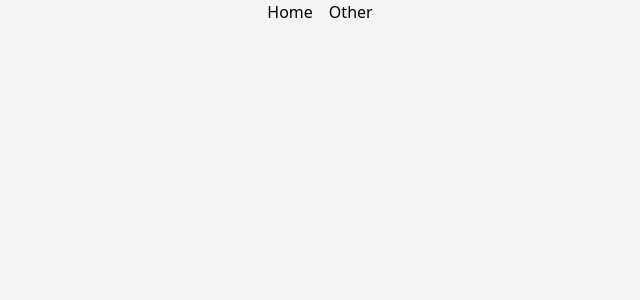
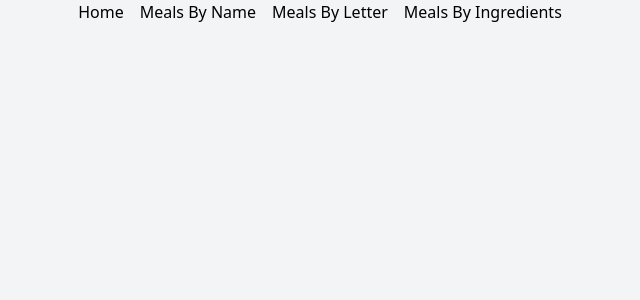
Before and after one commit to jessmontes/homework13-15, a Vue app: page /meal-search/ingredients in a window 1280 px wide. Before the commit this address had no page. Shown: the top 300 px of the page, without its empty margins (320-960 px from the left). Built offline with nearby package versions, Linux system fonts and the light colour scheme.

Commit message:
navigation working

```diff
--- a/src/components/NavMenu.vue
+++ b/src/components/NavMenu.vue
@@ -1,7 +1,10 @@
 <template>
   <nav>
-    <RouterLink to="/">Home</RouterLink>
-    <RouterLink to="/other">Other</RouterLink>
+    <RouterLink to="{name: 'Home'}">Home</RouterLink>
+    <RouterLink to="{name: 'MealsByName'}">Meals By Name</RouterLink>
+    <RouterLink to="{name: 'MealsByLetter'}">Meals By Letter</RouterLink>
+    <RouterLink to="{name: 'MealsByIngredients'}">Meals By Ingredients</RouterLink>
+
   </nav>
 </template>
 
--- a/vite.config.js
+++ b/vite.config.js
@@ -4,6 +4,7 @@
 
 // https://vitejs.dev/config/
 export default defineConfig({
+  base: '/homework13-15/',
   plugins: [vue()],
   resolve: {
     alias: {
```
Also changed, not shown: src/router.js (+12 -1 lines), src/views/Ingredients.vue (added, +7 -0 lines), src/views/MealDetails.vue (added, +7 -0 lines), src/views/MealsByIngredients.vue (added, +7 -0 lines), src/views/MealsByLetter.vue (added, +7 -0 lines), src/views/MealsByName.vue (added, +7 -0 lines).
